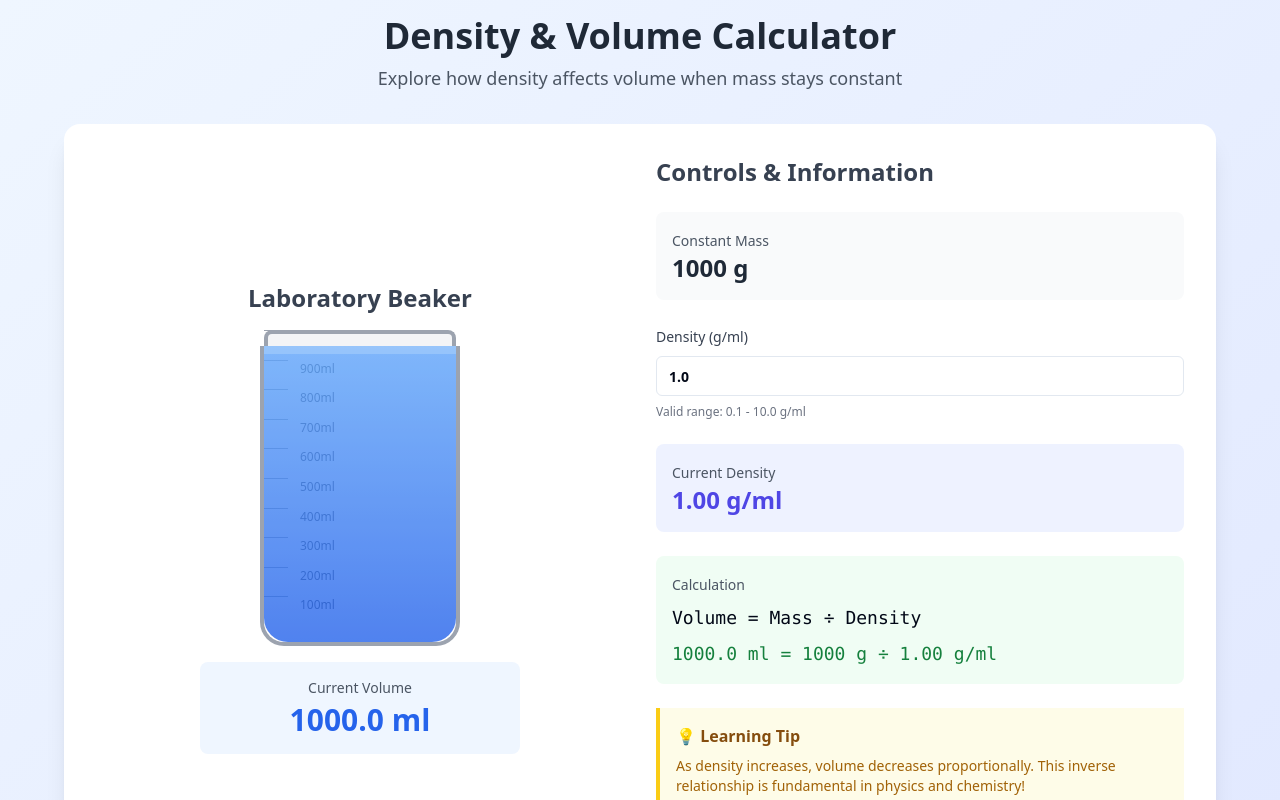
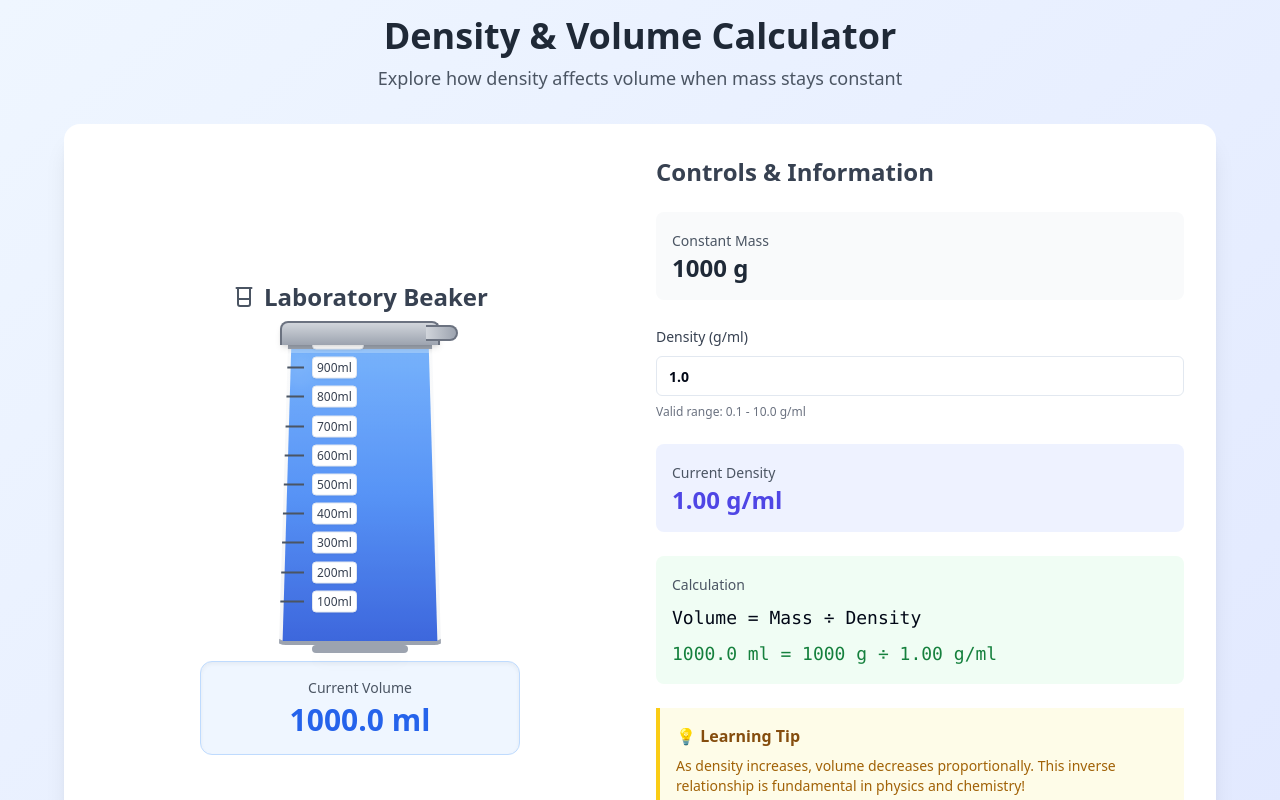
Before and after one commit to anuvrat03/density-in-motion-lab, a React (Vite) app: page / in a window 1280 px wide. Shown: the top 800 px of the page. Built offline with nearby package versions, Linux system fonts and the light colour scheme.

Commit message:
Refine beaker visualization
Improve the beaker's appearance, including edges, top, and markings. Consider an open beaker design.

```diff
--- a/src/components/DensityCalculator.tsx
+++ b/src/components/DensityCalculator.tsx
@@ -1,6 +1,6 @@
 
 import React, { useState, useEffect } from 'react';
-import { RotateCcw } from 'lucide-react';
+import { RotateCcw, Beaker } from 'lucide-react';
 import { Button } from '@/components/ui/button';
 import { Input } from '@/components/ui/input';
 import { Label } from '@/components/ui/label';
@@ -53,66 +53,98 @@ const DensityCalculator = () => {
         </div>
 
         <div className="grid md:grid-cols-2 gap-8 bg-white rounded-2xl shadow-xl p-8">
-          {/* Left Side - Bottle Visualization */}
+          {/* Left Side - Beaker Visualization */}
           <div className="flex flex-col items-center justify-center space-y-4">
-            <h2 className="text-2xl font-semibold text-gray-700 mb-4">
-              Laboratory Beaker
-            </h2>
+            <div className="flex items-center gap-2 mb-4">
+              <Beaker className="w-6 h-6 text-gray-600" />
+              <h2 className="text-2xl font-semibold text-gray-700">
+                Laboratory Beaker
+              </h2>
+            </div>
 
             <div className="relative">
-              {/* Bottle Container */}
+              {/* Beaker Body */}
               <div
-                className="relative border-4 border-gray-400 rounded-b-3xl bg-transparent"
+                className="relative bg-gradient-to-b from-gray-50 to-gray-100 border-4 border-gray-400 rounded-b-2xl shadow-inner"
                 style={{
-                  width: '200px',
+                  width: '180px',
                   height: `${BOTTLE_HEIGHT}px`,
-                  borderTop: 'none'
+                  clipPath: 'polygon(10% 0%, 90% 0%, 95% 100%, 5% 100%)'
                 }}
               >
-                {/* Measurement marks */}
-                <div className="absolute left-0 top-0 w-full h-full">
-                  {[100, 200, 300, 400, 500, 600, 700, 800, 900, 1000].map((mark, index) => (
-                    <div
-                      key={mark}
-                      className="absolute left-0 w-6 border-t border-gray-400 flex items-center"
-                      style={{
-                        bottom: `${(mark / MAX_VOLUME) * 100}%`,
-                        transform: 'translateY(1px)'
-                      }}
-                    >
-                      <span className="text-xs text-gray-600 ml-8 bg-white px-1">
-                        {mark}ml
-                      </span>
-                    </div>
-                  ))}
+                {/* Liquid */}
+                <div
+                  className="absolute bottom-0 left-0 right-0 bg-gradient-to-t from-blue-700 via-blue-500 to-blue-400 transition-all duration-700 ease-out shadow-lg"
+                  style={{
+                    height: `${liquidHeight}%`,
+                    clipPath: 'polygon(10% 0%, 90% 0%, 95% 100%, 5% 100%)',
+                    opacity: 0.85
+                  }}
+                >
+                  {/* Liquid surface with meniscus effect */}
+                  <div className="absolute top-0 left-0 right-0 h-1 bg-blue-300 opacity-80 rounded-full" />
+                  {/* Light reflection on liquid */}
+                  <div
+                    className="absolute top-2 left-4 w-6 h-8 bg-white opacity-20 rounded-full blur-sm"
+                    style={{
+                      background: 'linear-gradient(135deg, rgba(255,255,255,0.4) 0%, rgba(255,255,255,0.1) 100%)'
+                    }}
+                  />
                 </div>
 
-                {/* Liquid */}
+                {/* Volume measurement marks */}
+                <div className="absolute left-0 top-0 w-full h-full pointer-events-none">
+                  {[100, 200, 300, 400, 500, 600, 700, 800, 900, 1000].map((mark) => {
+                    const position = (mark / MAX_VOLUME) * 100;
+                    return (
+                      <div
+                        key={mark}
+                        className="absolute flex items-center"
+                        style={{
+                          bottom: `${position}%`,
+                          left: '-2px',
+                          transform: 'translateY(0.5px)'
+                        }}
+                      >
+                        <div className="w-8 h-0.5 bg-gray-600" />
+                        <span className="text-xs font-medium text-gray-700 ml-2 bg-white px-1 py-0.5 rounded shadow-sm border">
+                          {mark}ml
+                        </span>
+                      </div>
+                    );
+                  })}
+                </div>
+              </div>
+
+              {/* Beaker Rim/Spout */}
+              <div className="absolute -top-6 left-0 right-0 flex justify-center">
                 <div
-                  className="absolute bottom-0 left-0 right-0 bg-gradient-to-t from-blue-600 to-blue-400 rounded-b-3xl transition-all duration-700 ease-out"
+                  className="h-6 bg-gradient-to-b from-gray-300 to-gray-400 border-2 border-gray-500 rounded-t-lg shadow-md"
                   style={{
-                    height: `${liquidHeight}%`,
-                    opacity: 0.8
+                    width: '160px',
+                    borderBottom: 'none'
                   }}
-                >
-                  {/* Liquid surface effect */}
-                  <div className="absolute top-0 left-0 right-0 h-2 bg-blue-300 opacity-60 animate-pulse" />
-                </div>
+                />
+                {/* Spout */}
+                <div
+                  className="absolute -right-2 top-1 w-8 h-4 bg-gradient-to-r from-gray-300 to-gray-400 border-2 border-gray-500 rounded-r-full"
+                  style={{ borderLeft: 'none' }}
+                />
+              </div>
 
-                {/* Bottle rim */}
-                <div className="absolute -top-4 left-0 right-0 h-4 border-4 border-gray-400 border-b-0 bg-gray-100 rounded-t-lg" />
-              </div>
+              {/* Base stand */}
+              <div className="absolute -bottom-2 left-1/2 transform -translate-x-1/2 w-24 h-2 bg-gray-400 rounded-full shadow-lg" />
             </div>
 
             {/* Volume Display */}
-            <div className="text-center bg-blue-50 rounded-lg p-4 w-full max-w-xs">
-              <div className="text-sm text-gray-600 mb-1">Current Volume</div>
+            <div className="text-center bg-blue-50 rounded-xl p-4 w-full max-w-xs shadow-inner border border-blue-200">
+              <div className="text-sm font-medium text-gray-600 mb-1">Current Volume</div>
               <div className="text-3xl font-bold text-blue-600">
                 {volume.toFixed(1)} ml
               </div>
               {volume > MAX_VOLUME && (
-                <div className="text-sm text-red-500 mt-1">
-                  ⚠️ Volume exceeds bottle capacity!
+                <div className="text-sm text-red-500 mt-2 flex items-center justify-center gap-1">
+                  ⚠️ Volume exceeds beaker capacity!
                 </div>
               )}
             </div>
```
